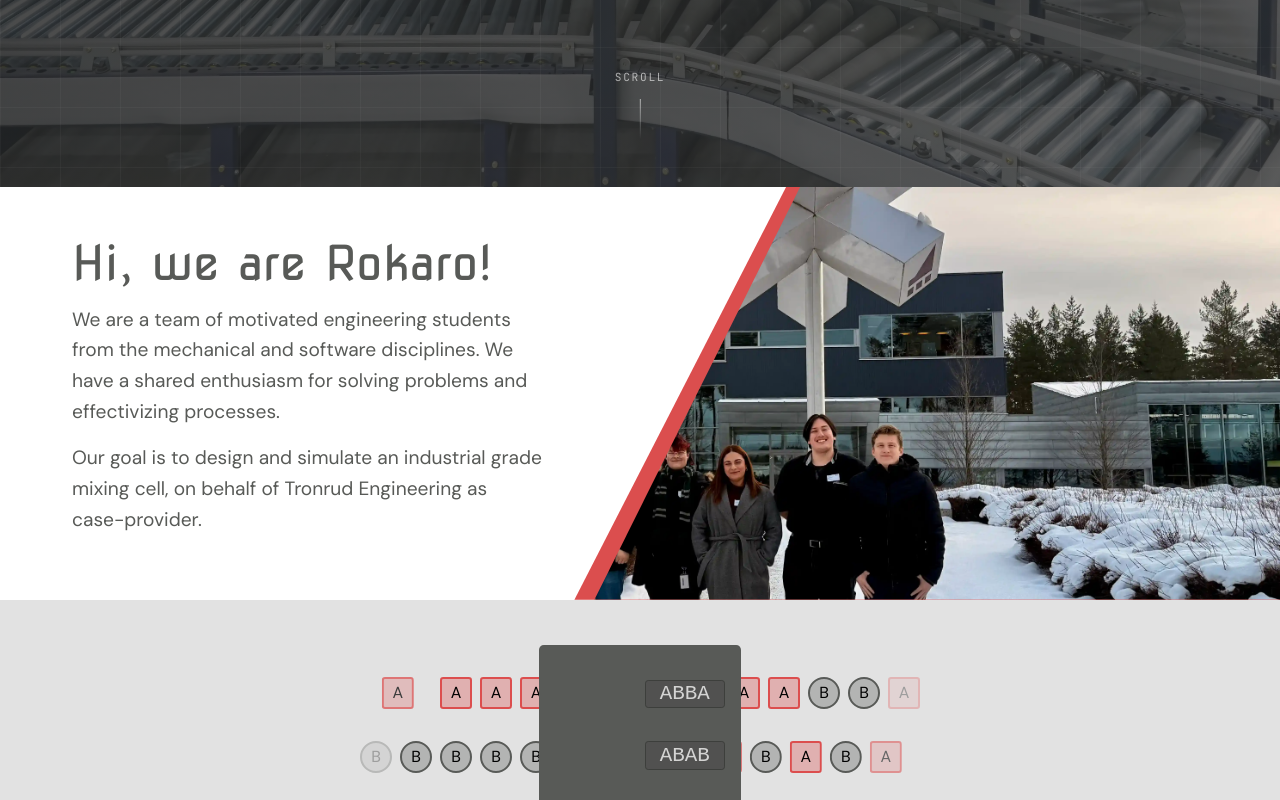
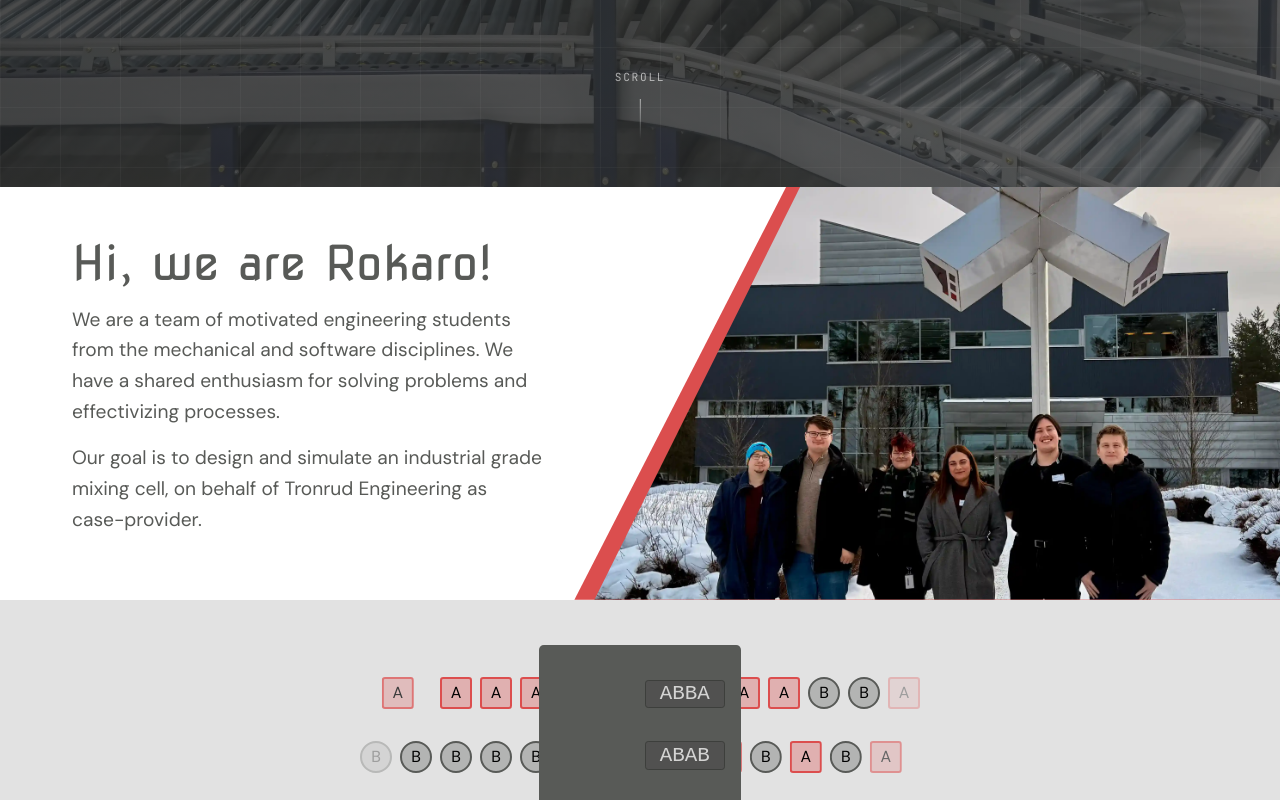
Before and after one commit to RokaroUSN/frontpage, a Vue app: page /#/ in a window 1280 px wide. Shown: the part 613-1413 px from the top of the page. Built offline with nearby package versions, Linux system fonts and the light colour scheme.

Commit message:
fix centering

```diff
--- a/src/components/GroupIntroSection.vue
+++ b/src/components/GroupIntroSection.vue
@@ -79,7 +79,7 @@
     overflow: hidden;
     display: flex;
     align-items: center;
-    justify-content: flex-end;
+    justify-content: center;
   }
 
   picture {
@@ -92,8 +92,6 @@
     height: 100%;
     width: auto;
     flex-shrink: 0;
-    // Nudge horizontal framing (replaces object-position: 60% 50%)
-    margin-right: -10%;
   }
 }
 
```
